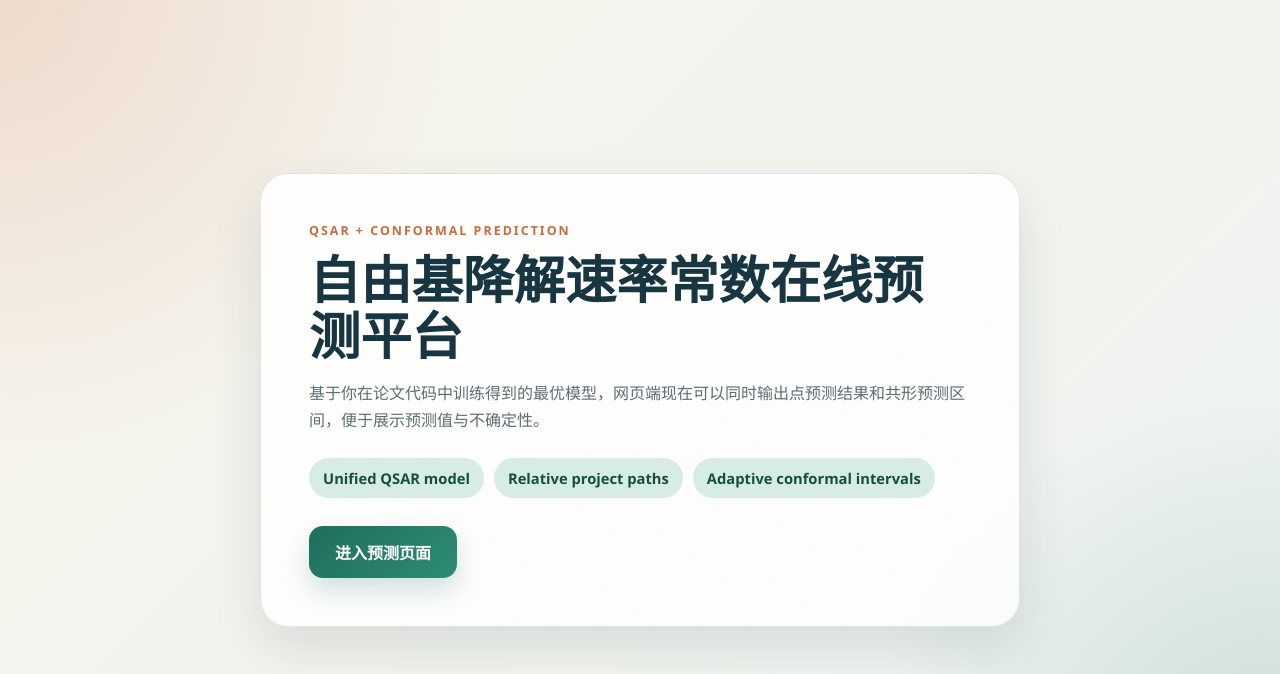
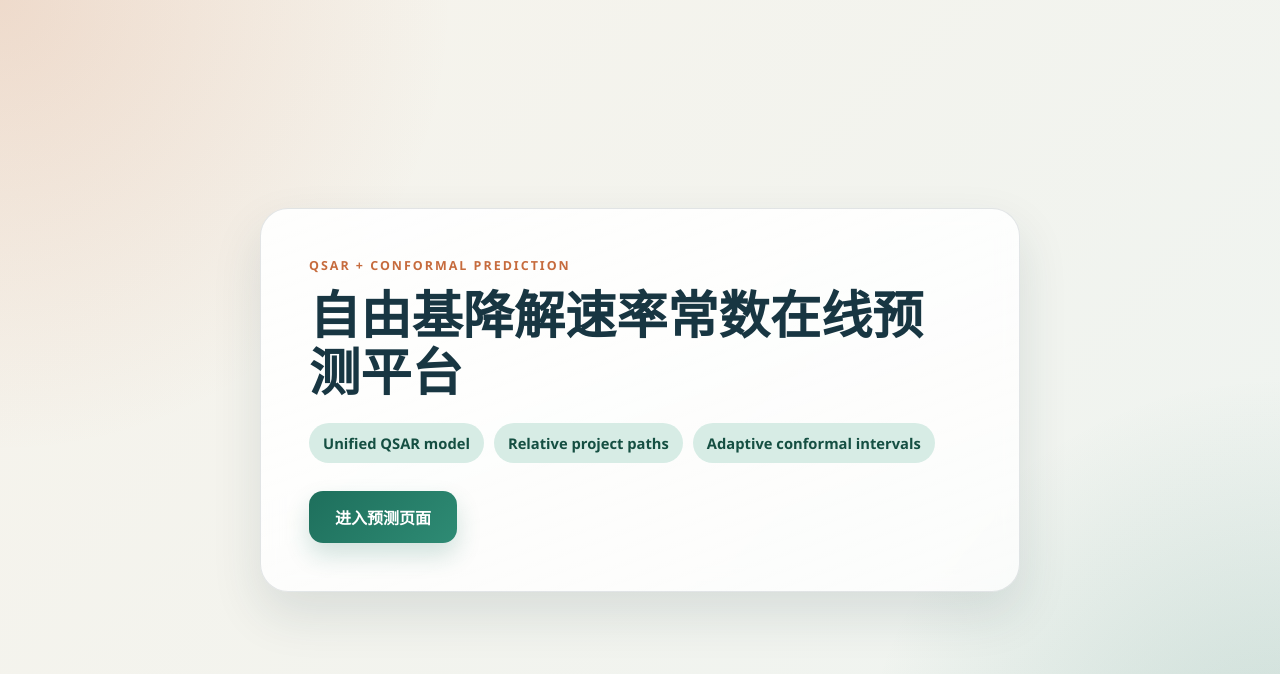
Before and after one commit to miaomiaosun83-ship-it/qsar-predictor, a Flask app: page / in a window 1280 px wide. Shown: the top 674 px of the page. Run offline with Flask 3, Linux system fonts and the light colour scheme; parts of the project's set-up code (start-up, migrations or seed data) failed here and were passed over.

Commit message:
Add files via upload

```diff
--- a/templates/welcome.html
+++ b/templates/welcome.html
@@ -12,7 +12,8 @@
             <p class="eyebrow">QSAR + Conformal Prediction</p>
             <h1>自由基降解速率常数在线预测平台</h1>
             <p class="welcome-copy">
-                基于你在论文代码中训练得到的最优模型，网页端现在可以同时输出点预测结果和共形预测区间，便于展示预测值与不确定性。
+
+                <!-- 基于你在论文代码中训练得到的最优模型，网页端现在可以同时输出点预测结果和共形预测区间，便于展示预测值与不确定性。 -->
             </p>
             <div class="welcome-tags">
                 <span>Unified QSAR model</span>
```
